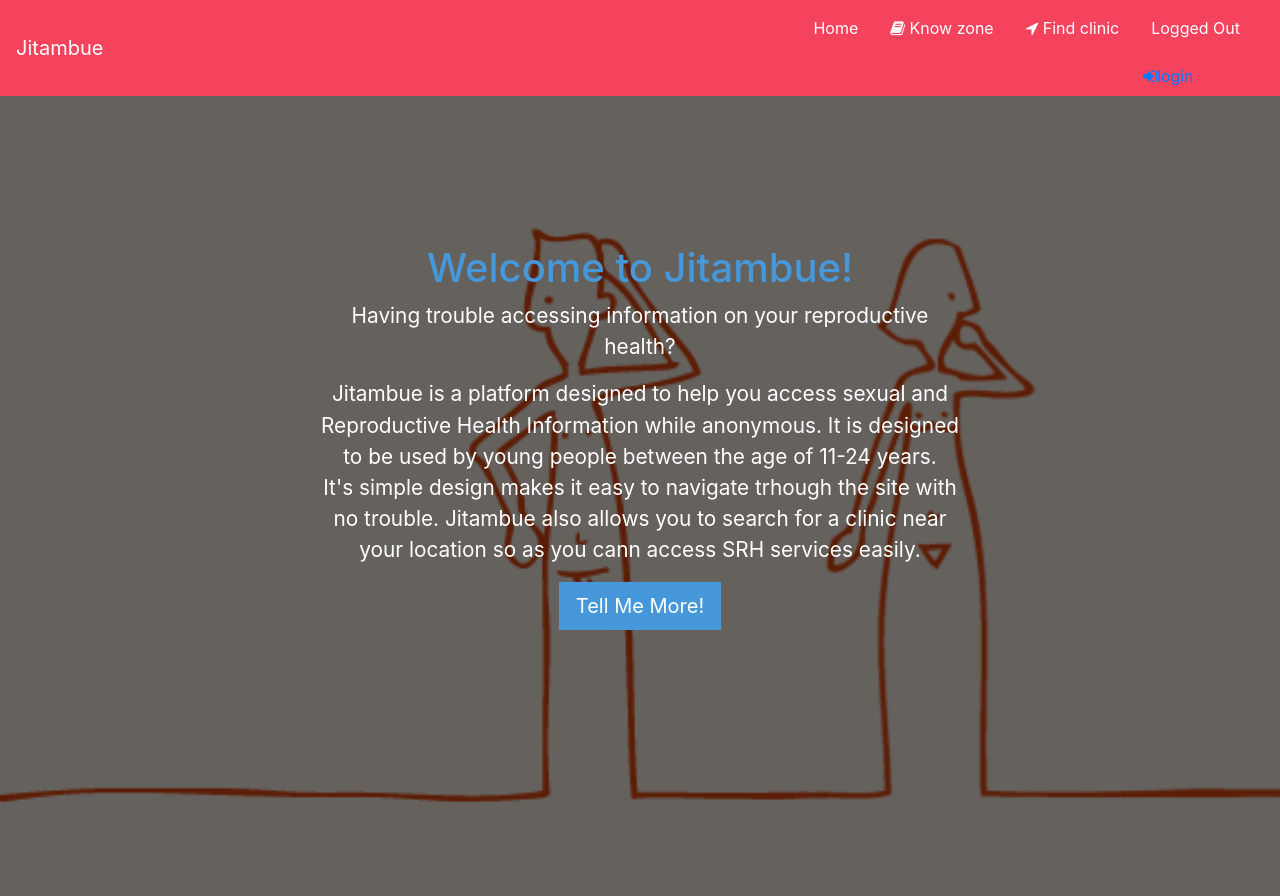
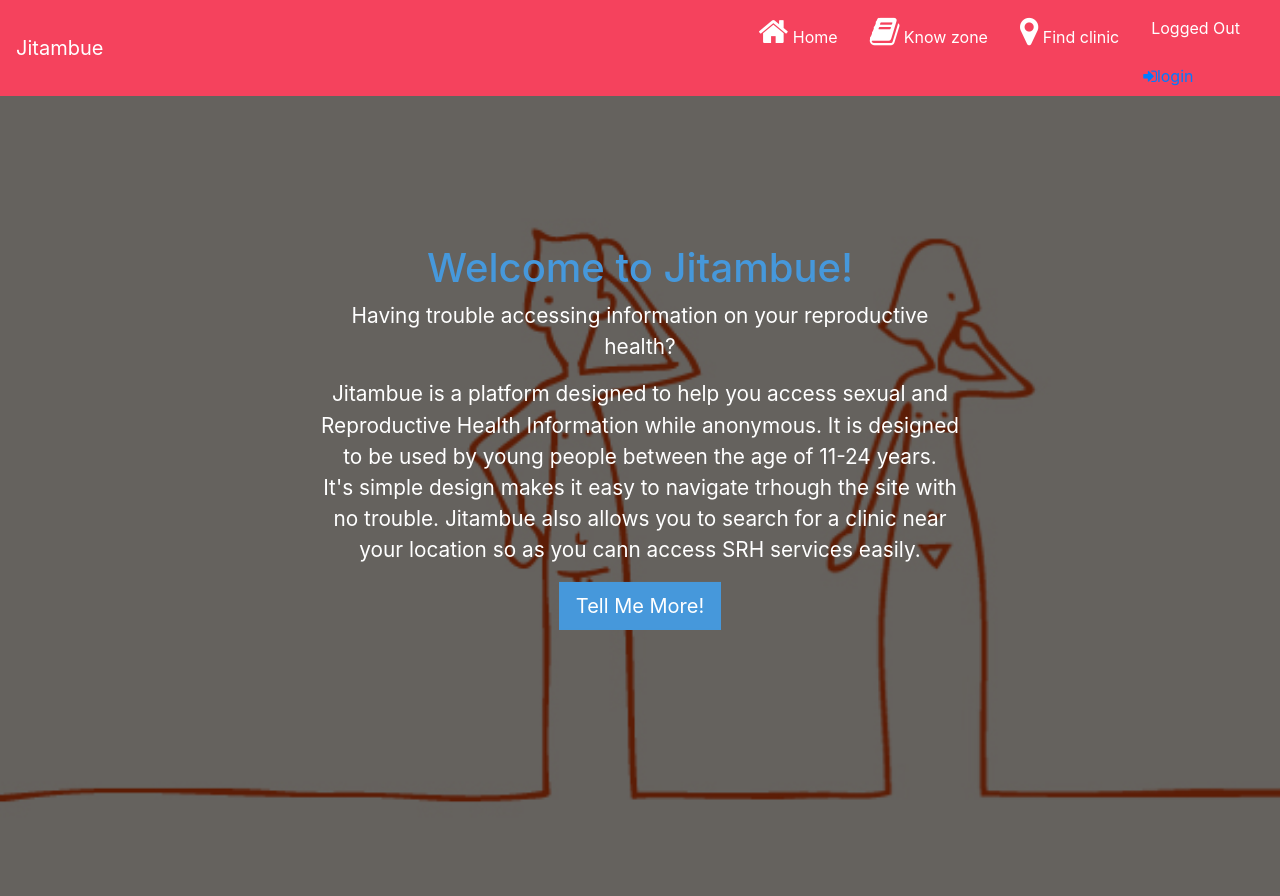
Before and after one commit to Rerimoi/jitambue, a Django app: page / in a window 1280 px wide. Run offline with Django 3.2, Linux system fonts and the light colour scheme; some libraries are stand-ins or nearby versions.

Commit message:
enlarged font awesome icons in nav

```diff
--- a/blog/templates/base.html
+++ b/blog/templates/base.html
@@ -23,19 +23,20 @@
                 <div class="collapse navbar-collapse" id="main-navigation">
                   <ul class="navbar-nav">
                     <li class="nav-item">
-                      <a class="nav-link" href="{% url 'blog:home'%}">Home</a>
+                      <a class="nav-link" href="{% url 'blog:home'%}"><i class="fa fa-home fa-2x"></i>&nbsp;Home</a>
                     </li>
                     <li class="nav-item">
-                      <a class="nav-link" href="{% url 'blog:knowzone'%}"><i class="fa fa-book"></i>&nbsp;Know zone</a>
+                      <a class="nav-link" href="{% url 'blog:knowzone'%}"><i class="fa fa-book fa-2x"></i>&nbsp;Know zone</a>
                     </li>
                     <li class="nav-item">
-                      <a class="nav-link" href="{% url 'blog:locate_clinic'%}"><i class="fa fa-location-arrow"></i>&nbsp;Find clinic</a>
+                      <a class="nav-link" href="{% url 'blog:locate_clinic'%}"><i class="fa fa-map-marker fa-2x"></i>&nbsp;Find clinic</a>
                     </li>
                     <li class="nav-item">
                         <a class="nav-link" href="{% url 'logout'%}">
                             {% if user.is_authenticated %}
+                            <i class="fa fa-id-badge fa-2x"></i>&nbsp;
                         Hello {{ user.username }}
-                        <a href="{% url 'logout' %}"><i class="fa fa-sign-out"></i>logout</a></li>
+                        <span><a  class="nav-link" href="{% url 'logout' %}"><i class="fa fa-sign-out"></i>logout</a></span></li>
                         {% else %}
 
                         <p> Logged Out </p>
```
